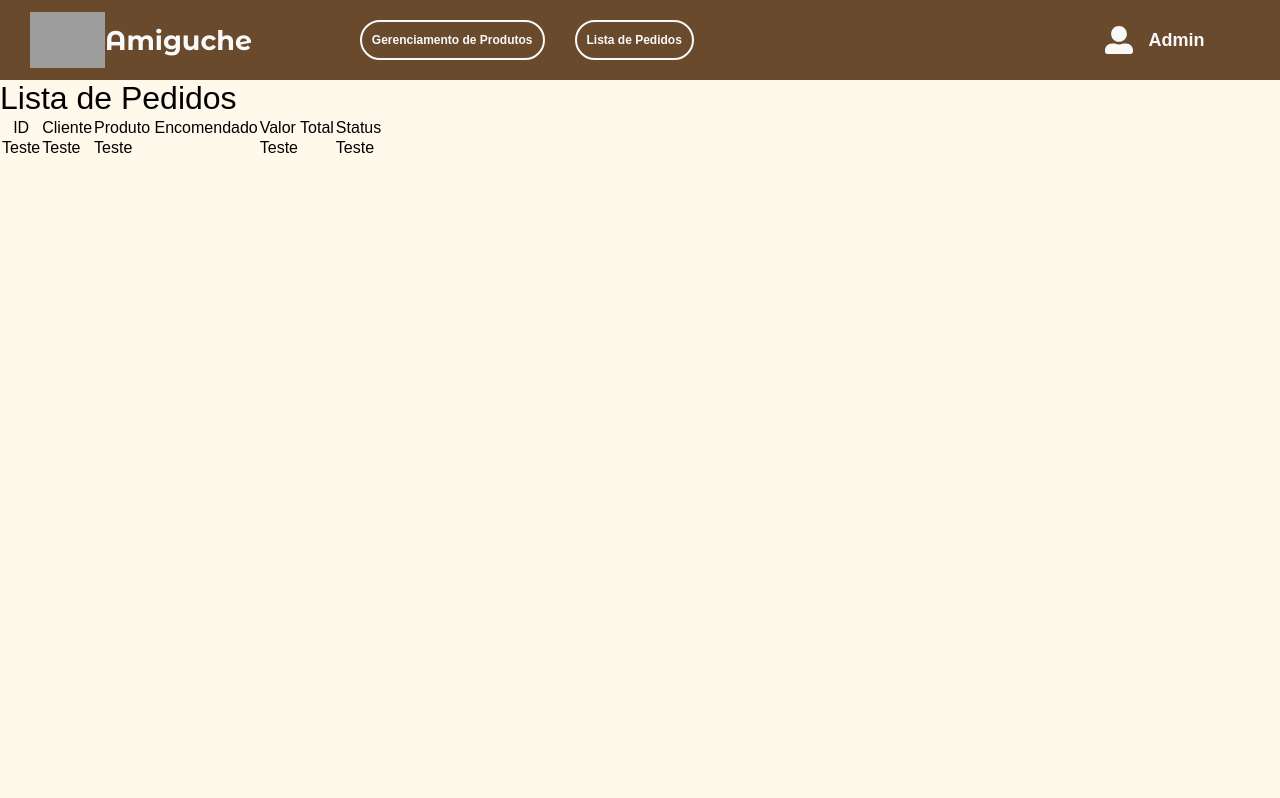
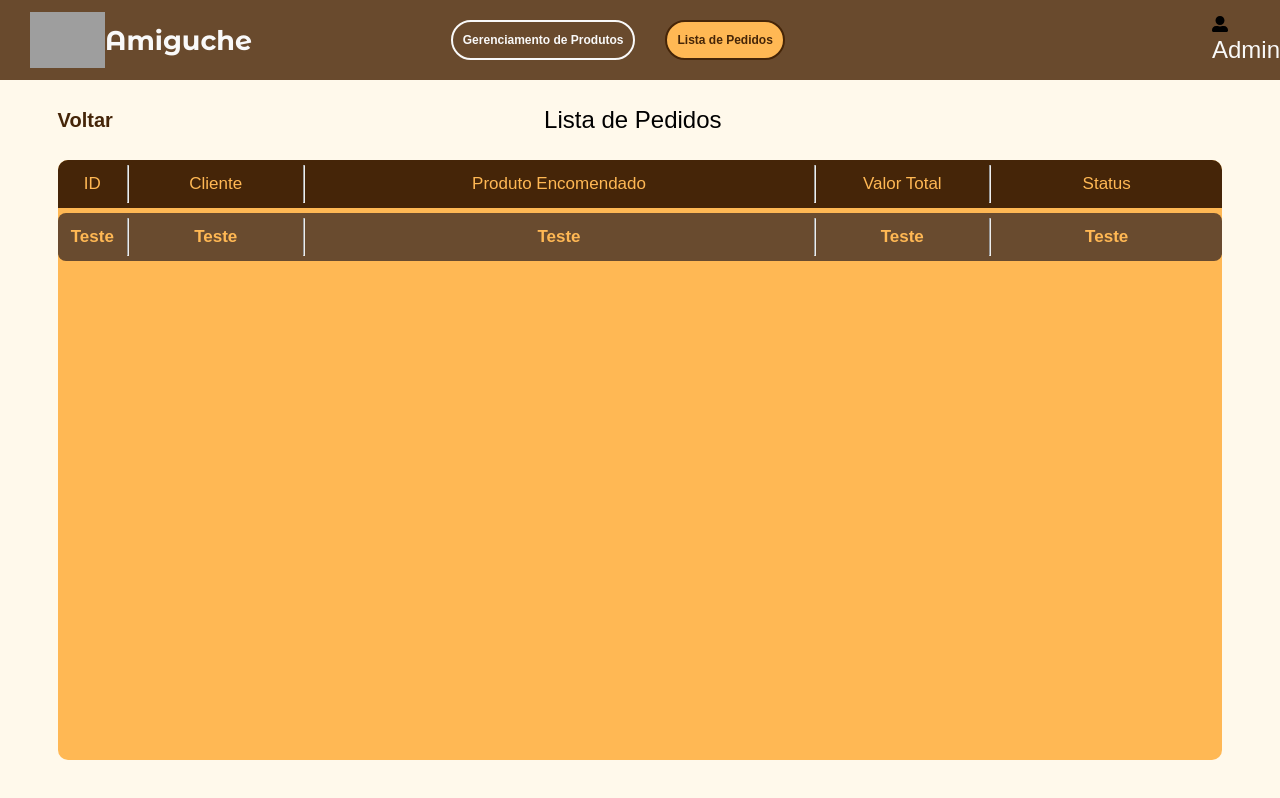
Before and after one commit to NicolasGoncalves/Amiguche-FrontEnd, a React (Create React App) app: page /admin/pedidos in a window 1280 px wide. Built offline with nearby package versions, Linux system fonts and the light colour scheme; grey boxes are pictures that could not be loaded.

Commit message:
Tela de pedidos + componente do produto

```diff
--- a/src/components/headerAdm/index.js
+++ b/src/components/headerAdm/index.js
@@ -1,24 +1,39 @@
 import Logo from "../logo/index.js";
 import { Link } from "react-router-dom";
 import { FaUserAlt } from "react-icons/fa";
+import { useState, useEffect } from "react";
+
 import "./index.scss";
 
-export default function HeaderAdm() {
+export default function HeaderAdm(props) {
+  const [produtos, setProdutos] = useState("btnArea");
+  const [pedidos, setPedidos] = useState("btnArea");
+
+  useEffect(() => {
+    if (props.page === "produtos") {
+      setProdutos("btnAtivo");
+      setPedidos("btnArea");
+    } else if (props.page === "pedidos") {
+      setPedidos("btnAtivo");
+      setProdutos("btnArea");
+    }
+  },[props.page]);
+
   return (
     <section className="headerAdm">
       <Logo style={{ flexDirection: "row" }} imagem="75px" fonte="27px" />
 
       <div className="botoes">
-        <Link className="link">
-          <button className="btnArea">Gerenciamento de Produtos</button>
+        <Link to="/admin/produtos" className="link">
+          <button className={produtos}>Gerenciamento de Produtos</button>
         </Link>
 
-        <Link className="link">
-          <button className="btnArea">Lista de Pedidos</button>
+        <Link to="/admin/pedidos" className="link">
+          <button className={pedidos}>Lista de Pedidos</button>
         </Link>
       </div>
 
-      <div className="adm">
+      <div className="admin">
         <FaUserAlt className="icone"/>
         <h2>Admin</h2>
       </div>
--- a/src/components/headerAdm/index.scss
+++ b/src/components/headerAdm/index.scss
@@ -27,11 +27,11 @@
       height: 50%;
 
       .btnArea {
+        background-color: #ffffff00;
+        color: #f9f9f9;
         border: 2px solid #f9f9f9;
         border-radius: 20px;
         padding: 5px 10px;
-        background-color: #ffffff00;
-        color: #f9f9f9;
         font-size: 12px;
         font-weight: 600;
         height: 100%;
@@ -43,6 +43,21 @@
         border: 2px solid #452508;
         cursor: pointer;
         transition: 0.3s ease-in-out;
+      }
+
+      .btnAtivo{
+        background-color: #ffb854;
+        color: #452508;
+        border: 2px solid #452508;
+        border-radius: 20px;
+        padding: 5px 10px;
+        font-size: 12px;
+        font-weight: 600;
+        height: 100%;
+      }
+
+      .btnAtivo:hover{
+        cursor: pointer;
       }
     }
   }
--- /dev/null
+++ b/src/components/produto/index.js
@@ -0,0 +1,21 @@
+import React from "react";
+import { useState } from "react";
+import "./index.scss";
+
+export default function Produto() {
+  const [imagem, setImagem] = useState("/images/senhora.jpg");
+  return (
+    <div className="c-produto">
+      <div className="pos1">
+        <img src={imagem} alt="" />
+        <h2 className="titulo">Boneca 1</h2>
+        <h2 className="preco">R$ 90,00</h2>
+      </div>
+
+      <div className="pos2">
+        <button className="btn1">Comprar</button>
+        <button className="btn2">Veja Mais</button>
+      </div>
+    </div>
+  );
+}
--- /dev/null
+++ b/src/components/produto/index.scss
@@ -0,0 +1,90 @@
+.c-produto {
+  display: flex;
+  flex-direction: column;
+  align-items: center;
+  justify-content: space-between;
+
+  background-color: #f9f9f9;
+  border: 2px solid black;
+  border-radius: 40px;
+  box-shadow: 0 2px 4px rgba(0, 0, 0, 0.1);
+  height: 418px;
+  width: 302px;
+
+  .pos1 {
+    display: flex;
+    flex-direction: column;
+    align-items: center;
+    justify-content: center;
+
+    img {
+      height: 245px;
+      width: 302px;
+      object-fit: cover;
+      border-radius: 40px 40px 0 0;
+    }
+
+    .titulo,
+    .preco {
+      font-family: "Poppins", sans-serif;
+      color: #8c5522;
+      margin-top: 2px;
+    }
+
+    .titulo {
+      font-size: 15px;
+      font-weight: 700;
+      margin-top: 10px;
+    }
+
+    .preco {
+      font-size: 20px;
+      font-weight: 800;
+      margin-top: 10px;
+    }
+  }
+
+  .pos2 {
+    display: flex;
+    flex-direction: row;
+    width: 100%;
+    height: 18%;
+    justify-content: space-evenly;
+    align-items: center;
+
+    button{
+        width: 110.64892578125px;
+        height: 40px;
+        border-radius: 50px;
+
+        font-family: "Poppins", sans-serif;
+        font-size: 15px;
+        font-weight: 700;
+    }
+
+    .btn1{
+        border: 3px solid #8c5522;
+        color: #8c5522;
+    }
+
+    .btn1:hover {
+      background-color: #8c5522;
+      color: white;
+      transition: all 0.2s ease-in-out;
+    }
+
+    .btn2{
+        background-color: #8C5522;
+        color: white;
+        border: none;
+    }
+
+    .btn2:hover {
+      background-color: white;
+      color: #8C5522;
+      border: 3px solid #8c5522;
+      transition: all 0.2s ease-in-out;
+    }
+
+  }
+}
--- a/src/index.js
+++ b/src/index.js
@@ -11,7 +11,7 @@ import Cadastro from './pages/Cadastro';
 import GerenciaProdutos from './pages/GerenciaProdutos';
 import ListaPedidos from './pages/ListaPedidos';
 
-import HeaderAdm from './components/headerAdm';
+import Produto from './components/produto';
 
 
 const root = ReactDOM.createRoot(document.getElementById('root'));
@@ -22,7 +22,7 @@ root.render(
       <Route path="/" element={<LandingPage />} />
       <Route path="/login" element={<Login />} />
       <Route path='/cadastro' element={<Cadastro />}/>
-      <Route path='/header' element={<HeaderAdm />}/>
+      <Route path='/c' element={<Produto />}/>
       <Route path='/admin/pedidos' element={<ListaPedidos/>} />
       <Route path='/admin/produtos' element={<GerenciaProdutos/>} />
     </Routes>
--- a/src/pages/GerenciaProdutos/index.js
+++ b/src/pages/GerenciaProdutos/index.js
@@ -1,13 +1,11 @@
 import React from 'react';
 import HeaderAdm from '../../components/headerAdm'
-
-import { useState } from 'react';
 
 
 export default function GerenciaProdutos(){
     return (
         <main className='gerencia-produtos'>
-            <HeaderAdm/>
+            <HeaderAdm page="produtos"/>
 
                 <h1>Produtos</h1>
                 <section className='panel'>
--- a/src/pages/ListaPedidos/index.js
+++ b/src/pages/ListaPedidos/index.js
@@ -1,35 +1,44 @@
-import React from 'react';
+import React from "react";
 
-import HeaderAdm from "../../components/headerAdm"
+import HeaderAdm from "../../components/headerAdm";
+import { Link } from "react-router-dom";
+import "./index.scss";
 
 export default function ListaPedidos() {
+  return (
+    <main className="lista-pedidos">
+      <HeaderAdm page="pedidos" />
 
-    return(
-        <main className="lista-pedidos">
-
-            <HeaderAdm/>
+      <section className="titulo">
+        <div>
+          <Link to="/adm">Voltar</Link>
 
           <h1>Lista de Pedidos</h1>
-            <section className="panel">
-                <table>
+        </div>
+      </section>
+
+      <section className="painel">
+        <table className="tabela-pedidos">
+          <thead>
             <tr>
-                        <th>ID</th>
-                        <th>Cliente</th>
-                        <th>Produto Encomendado</th>
-                        <th>Valor Total</th>
-                        <th>Status</th>
+              <th className="id">ID</th> <hr/>
+              <th className="cli">Cliente</th> <hr/>
+              <th className="pro">Produto Encomendado</th> <hr/>
+              <th className="val">Valor Total</th> <hr/>
+              <th className="sta">Status</th>
             </tr>
+          </thead>
           <tbody>
             <tr>
-                            <td>Teste</td>
-                            <td>Teste</td>
-                            <td>Teste</td>
-                            <td>Teste</td>
-                            <td>Teste</td>
+              <td className="id">Teste</td> <hr/>
+              <td className="cli">Teste</td> <hr/>
+              <td className="pro">Teste</td> <hr/>
+              <td className="val">Teste</td> <hr/>
+              <td className="sta">Teste</td>
             </tr>
           </tbody>
         </table>
       </section>
     </main>
-    )
+  );
 }
--- a/src/pages/ListaPedidos/index.scss
+++ b/src/pages/ListaPedidos/index.scss
@@ -0,0 +1,108 @@
+.lista-pedidos {
+  display: flex;
+  flex-direction: column;
+  align-items: center;
+  justify-content: start;
+  width: 100%;
+  height: 100vh;
+  background-color: #fff9eb;
+
+  .titulo {
+    display: flex;
+    align-items: center;
+    justify-content: start;
+    width: 91vw;
+    height: 10vh;
+
+    div {
+      display: flex;
+      align-items: center;
+      justify-content: space-between;
+      width: 57%;
+      height: 100%;
+    }
+
+    a {
+      text-decoration: none;
+      color: #452508;
+      font-size: 20px;
+      font-weight: 900;
+      font-family: "Poppins", sans-serif;
+    }
+  }
+
+  .painel {
+    display: flex;
+    align-items: center;
+    width: 91vw;
+    min-height: 75vh;
+    background-color: #ffa21fbd;
+    border-radius: 10px;
+
+    .tabela-pedidos {
+      display: flex;
+      align-items: center;
+      flex-direction: column;
+      width: 91vw;
+      min-height: 75vh;
+      border-radius: 8px;
+
+      hr {
+        display: flex;
+        flex-direction: column;
+        height: 80%;
+      }
+
+      tr, td{
+        display: flex;
+        align-items: center;
+        justify-content: center;
+        width: 91vw;
+        height: 6vh;
+        font-family: "Poppins", sans-serif;
+        font-weight: 700;
+        font-size: 17px;
+        color: #ffb854;
+        text-align: center;
+        width: 91vw;
+      }
+
+      .id {
+        width: 6%;
+      }
+      .cli {
+        width: 15%;
+      }
+      .pro {
+        width: 44%;
+      }
+      .val {
+        width: 15%;
+      }
+      .sta {
+        width: 20%;
+      }
+
+      thead,
+      tbody {
+        display: flex;
+        align-items: center;
+        justify-content: center;
+        width: 91vw;
+        height: 6vh;
+        background-color: #452508;
+        border-radius: 8px;
+        margin-bottom: 5px;
+      }
+
+      thead{
+        border-radius: 10px 10px 0px 0px;
+      }
+
+      tbody {
+        background-color: #694b2f;
+        gap: 2px;
+      }
+    }
+  }
+}
```
Also changed, not shown: src/pages/GerenciaProdutos/index.scss (added). Lines whose indentation alone changed are shown as unchanged.
